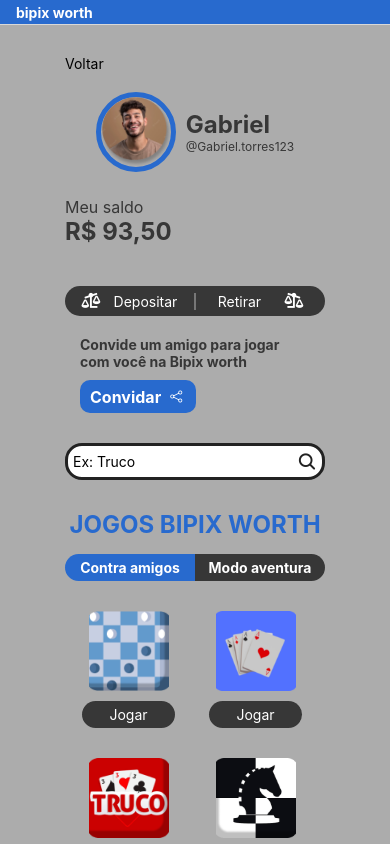
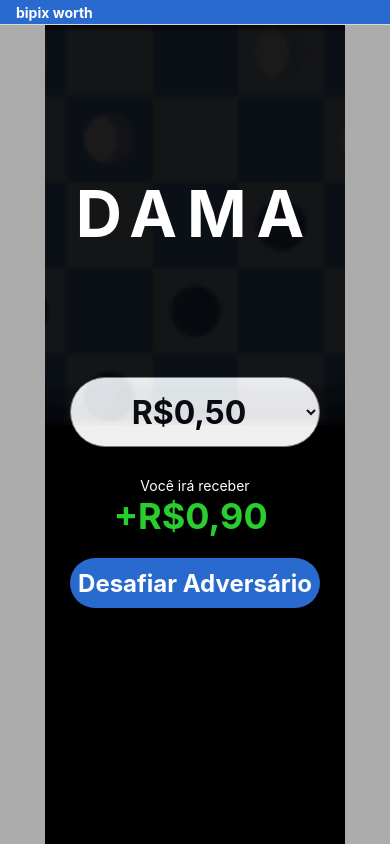
Before and after one commit to cisuno7/app-video-chamada, a React Native app: screen /ChooseBet in a window 390 px wide. Built offline with nearby package versions, Linux system fonts and the light colour scheme.

Commit message:
:add: chooseBet criado

```diff
--- a/App.js
+++ b/App.js
@@ -2,6 +2,8 @@ import React from 'react';
 import Login from './views/Login';
 import SignUp from './views/SignUp';
 import Home from './views/Home';
+import ChooseBet from './views/ChooseBet';
+import LoseGame from './views/LoseGame';
 import {NavigationContainer} from '@react-navigation/native';
 import {createNativeStackNavigator} from '@react-navigation/native-stack';
 
@@ -26,9 +28,11 @@ const AppContainer = () => {
           fontWeight: 'bold',
         },
       }}>
+      <Stack.Screen name="ChooseBet" component={ChooseBet} />
       <Stack.Screen name="Home" component={Home} />
       <Stack.Screen name="Login" component={Login} />
       <Stack.Screen name="SignUp" component={SignUp} />
+      <Stack.Screen name="LoseGame" component={LoseGame} />
     </Stack.Navigator>
   </NavigationContainer>
   )
--- a/views/ChooseBet.js
+++ b/views/ChooseBet.js
@@ -0,0 +1,93 @@
+import React from 'react';
+import { View, Text, Image, StyleSheet, Picker, Pressable } from 'react-native';
+
+const ChooseBet = () => {
+    return (
+        <View style={styles.container}>
+            <View style={styles.betContent}>
+                <Image
+                style={styles.betImage}
+                source={require('../assets/Dama.png')}
+                />
+                <Text style={styles.title}>DAMA</Text>
+                <Picker style={styles.betValue}>
+                    <Picker.Item label="R$0,50" value="0,50"></Picker.Item>
+                    <Picker.Item label="R$1,00" value="1,00"></Picker.Item>
+                    <Picker.Item label="R$1,50" value="1,50"></Picker.Item>
+                    <Picker.Item label="R$2,00" value="2,00"></Picker.Item>
+                </Picker>
+                <Text style={styles.labelBetReturn}>Você irá receber</Text>
+                <Text style={styles.betReturn}>+R$0,90 </Text>
+                <Pressable style={styles.btnConfirmChoice} /* onPress={} */>
+                    <Text style={styles.textBtnConfirmChoice}>Desafiar Adversário</Text>
+                </Pressable>
+            </View>
+        </View>
+     );
+}
+
+const styles = StyleSheet.create({
+    container: {
+        flex: 1,
+        backgroundColor: '#ACACAC',
+        alignItems: 'center',
+        justifyContent: 'center',
+    },
+    betContent: {
+        flex: 1,
+        backgroundColor: '#000000',
+        alignItems: 'center',
+        justifyContent: 'start',
+        width: 300,
+    },
+    betImage: {
+        position: 'absolute',
+        opacity: 0.1,
+        flex: 1,
+        top: 0,
+        height: 400,
+        width: 300,
+    },
+    title: {
+        color: '#ffffff',
+        paddingTop: 150,
+        fontSize: 64,
+        fontWeight: 'bold',
+        letterSpacing: 10,
+    },
+    betValue: {
+        width: 250,
+        fontSize: 32,
+        height: 70,
+        marginTop: 125,
+        textAlign: 'center',
+        fontWeight: 'bold',
+        borderRadius: 35,
+    },
+    labelBetReturn: {
+        color: '#ffffff',
+        marginTop: 30,
+
+    },
+    betReturn: {
+        color: '#28CE2F',
+        fontSize: 36,
+        fontWeight: 'bold',
+    },
+    btnConfirmChoice: {
+        width: 250,
+        marginTop: 20,
+        height: 50,
+        backgroundColor: '#286ACE',
+        borderRadius: 25,
+        alignItems: 'center',
+        justifyContent: 'center',
+    },
+    textBtnConfirmChoice: {
+        color: '#ffffff',
+        fontSize: 24,
+        fontWeight: 'bold',
+    }
+});
+
+export default ChooseBet;
```
Also changed, not shown: assets/bipixLogo.png (added).
